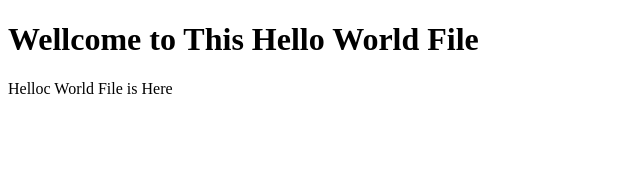
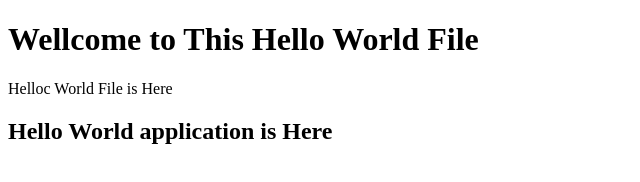
Before and after one commit to husnainsuleman/practice_code_html_css_javascript, a plain HTML site: page index.html in a window 1280 px wide. Shown: the whole page, without its empty margins (0-640 px from the left). Drawn offline with Linux system fonts and the light colour scheme.

Commit message:
update index.html

```diff
--- a/index.html
+++ b/index.html
@@ -8,5 +8,6 @@
 <body>
         <h1>Wellcome to This Hello World File</h1>
         <p>Helloc World File is Here</p>
+        <h2>Hello  World application is Here</h2>
     </body>
 </html>
```
